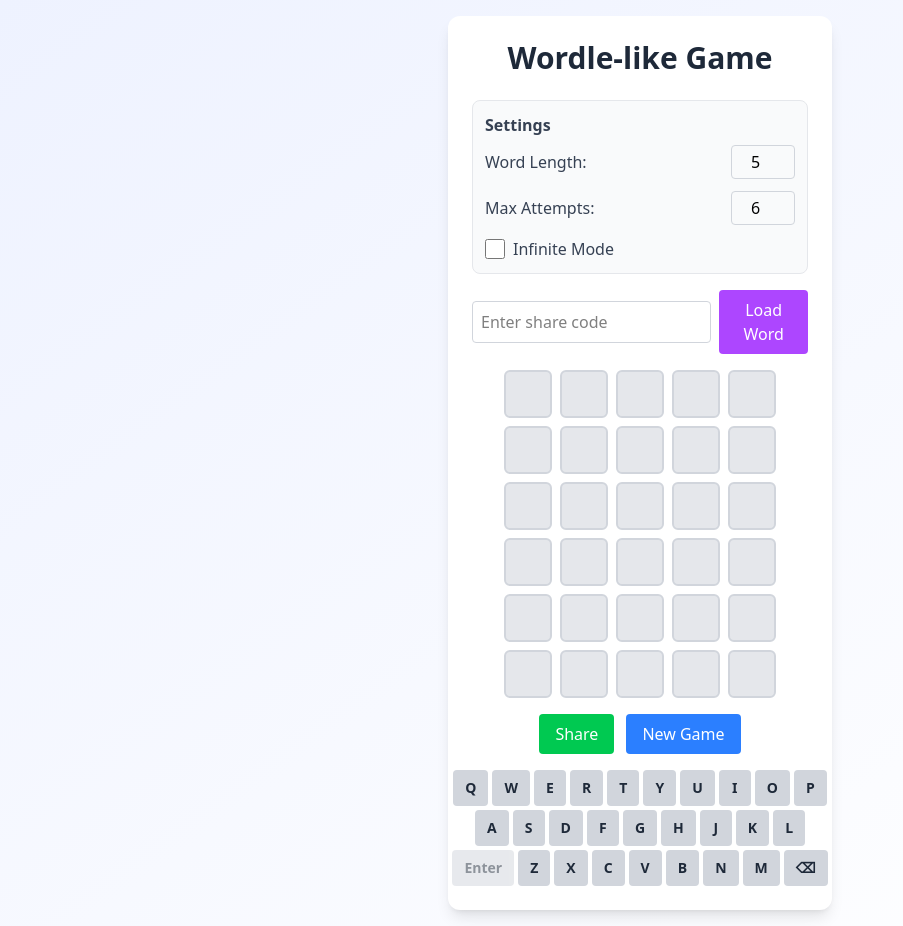
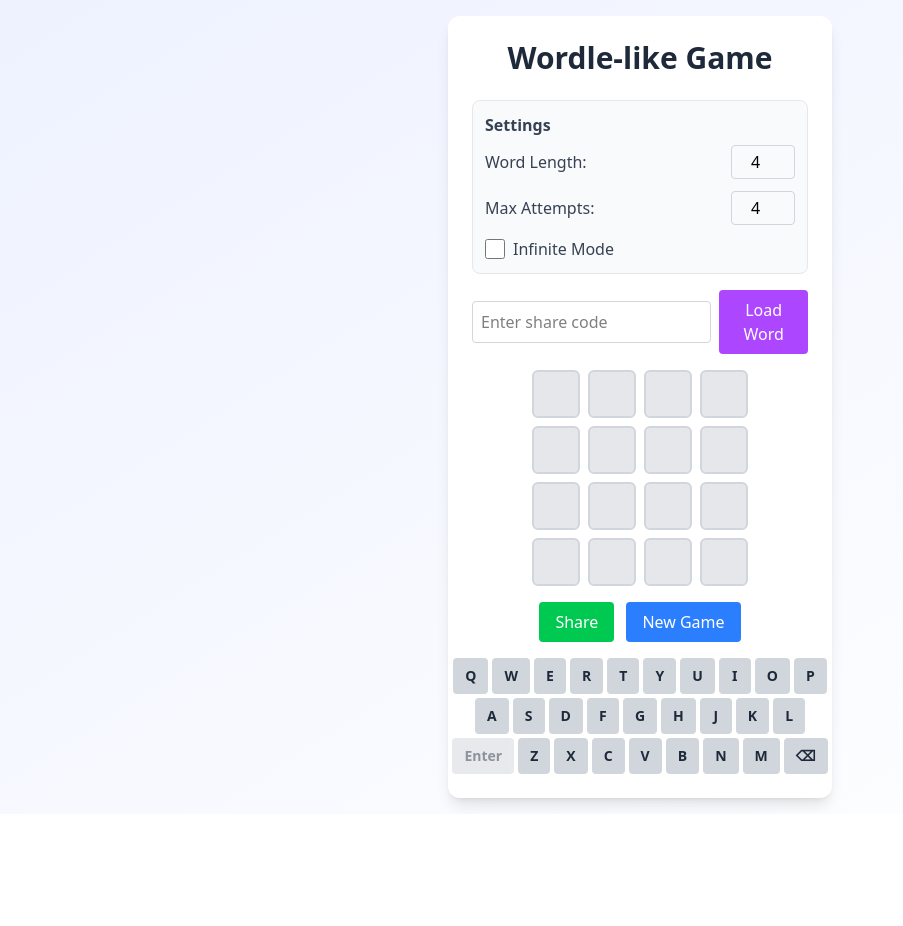
Before and after one commit to Priyansh-14/wordle_clone, a React (Vite) app: page / in a window 1280 px wide. Shown: the whole page, without its empty margins (0-903 px from the left). After the commit the page ends 814 px from the top, so only its background shows below. Built offline with nearby package versions, Linux system fonts and the light colour scheme; no server answers.

Commit message:
added files

```diff
--- a/src/components/Game.jsx
+++ b/src/components/Game.jsx
@@ -13,8 +13,8 @@ import {
 // Main Game component manages the overall game state and logic
 const Game = () => {
   // Game settings state
-  const [wordLength, setWordLength] = useState(5);
-  const [maxAttempts, setMaxAttempts] = useState(6);
+  const [wordLength, setWordLength] = useState(4);
+  const [maxAttempts, setMaxAttempts] = useState(4);
   const [infiniteMode, setInfiniteMode] = useState(false);
 
   // Game state variables
```
